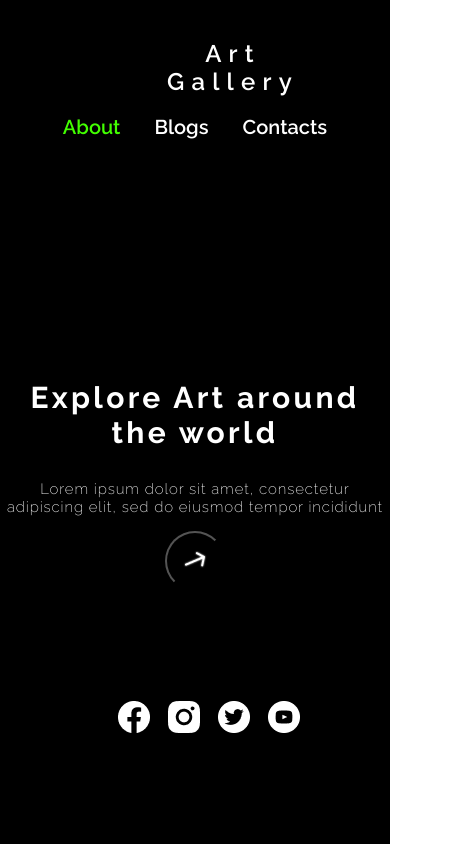
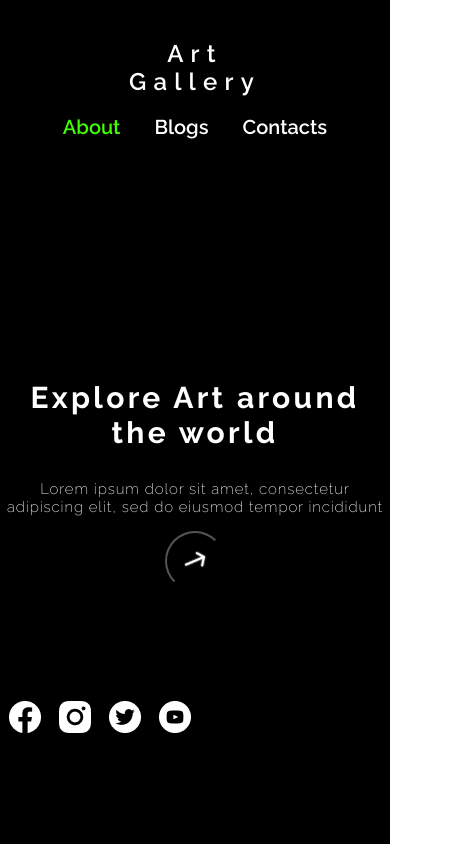
Before and after one commit to F3lipe4/Landing-Responsive, a plain HTML site: page index.html in a window 390 px wide. Shown: the top 844 px of the page, 450 px wide, since content can reach past the window. Drawn offline with Linux system fonts and the light colour scheme.

Commit message:
css sin media

```diff
--- a/css/style.css
+++ b/css/style.css
@@ -40,7 +40,7 @@ header {
 }
 
 header>div {
-    max-width: 200px;
+    max-width: 960px;
     width: 100%;
 }
 
@@ -119,6 +119,8 @@ header>:nth-child(2) {
 
 .social-net {
     margin-top: 100px;
+    max-width: 960px;
+    width: 100%;
 }
 
 .social-net i {
@@ -148,6 +150,8 @@ header>:nth-child(2) {
 
 .more-icons {
     margin: 760px 0 0 60px;
+    max-width: 960px;
+    width: 100%;
 }
 
 .more-icons i {
@@ -248,15 +252,14 @@ i:hover {
     }
     .logo{
         text-align: center;
-        margin-left: 30%;
     }
     .social-net{
         flex-direction: row;
-        margin-left: 28%;
+        text-align: center;
+        align-content: center;
     }
     .more-icons{
         flex-direction: row;
-        margin-left: 26%;
     }
     header>:nth-child(2) {
         width: 100%;
```
